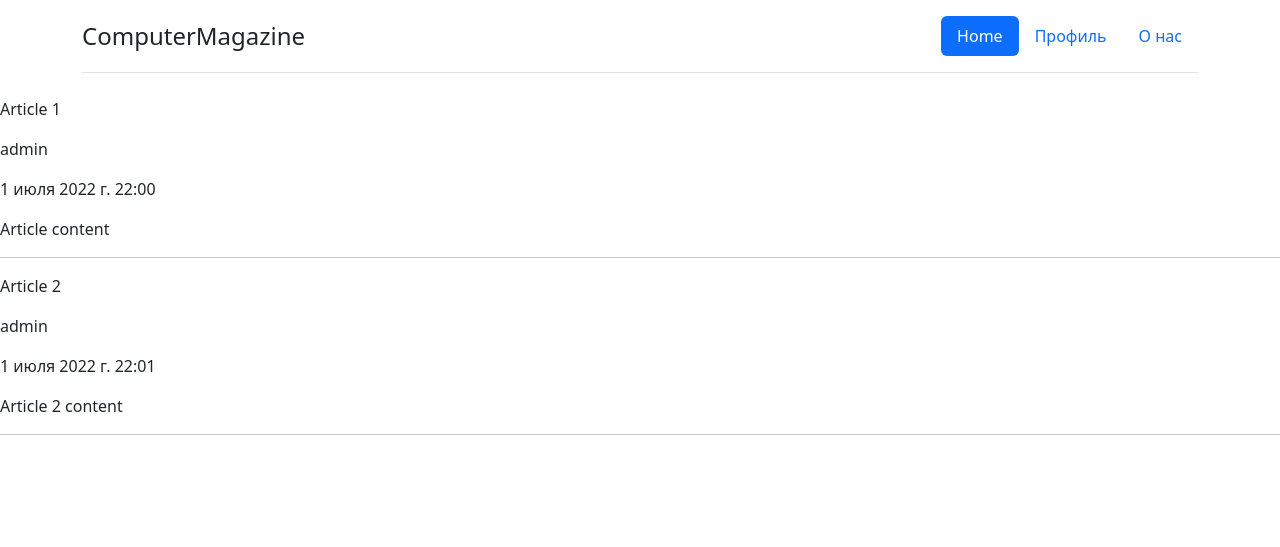
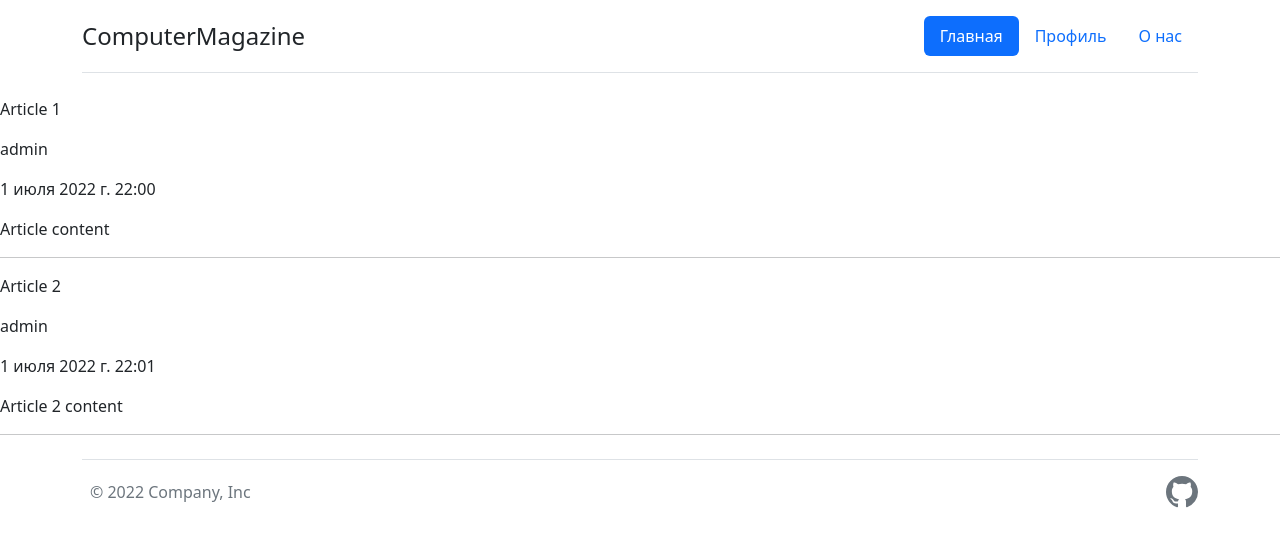
Before and after one commit to bogdanpashtet/blog_django, a Django app: page / in a window 1280 px wide. Shown: the top 547 px of the page. Run offline with Django 4.2, Linux system fonts and the light colour scheme; data comes from the database, SQL or seed files in the repository; both versions use the stored data as it was after the commit.

Commit message:
first commit

```diff
--- a/blog/models.py
+++ b/blog/models.py
@@ -5,11 +5,14 @@ class Users(models.Model):
     name = models.CharField(max_length=30)
     surname = models.CharField(max_length=30)
     nickname = models.CharField(max_length=50)
-    photo = models.ImageField(upload_to='photos/%Y/%M/%D')
+    photo = models.ImageField(upload_to='photos/%Y/%M/%D', blank=True)
     email = models.EmailField(unique=True, default="aaa@aa.com")
     date_of_creation = models.DateTimeField(auto_now_add=True)
     is_active = models.BooleanField(default=True)
     role = models.IntegerField(default=0)
+
+    def __str__(self):
+        return self.nickname
 
 
 class Articles(models.Model):
@@ -17,5 +20,9 @@ class Articles(models.Model):
     owner = models.CharField(max_length=50)
     article_text = models.TextField(blank=True)
     date_of_publishing = models.DateTimeField(auto_now_add=True)
-    # photo_preview = models.ImageField(upload_to='photos_article/%Y/%M/%D')
+    photo_preview = models.ImageField(upload_to='photos_article/%Y/%M/%D', blank=True)
     slug_name = models.SlugField(unique=True, max_length=200, default=0)
+    is_published = models.BooleanField(default=True)
+
+    def __str__(self):
+        return self.title
--- a/blog/templates/blog/base_generic.html
+++ b/blog/templates/blog/base_generic.html
@@ -19,7 +19,7 @@
         </a>
 
         <ul class="nav nav-pills">
-            <li class="nav-item"><a href="#" class="nav-link active" aria-current="page">Home</a></li>
+            <li class="nav-item"><a href="#" class="nav-link active" aria-current="page">Главная</a></li>
             <li class="nav-item"><a href="{% url 'profile' %}" class="nav-link">Профиль</a></li>
             <li class="nav-item"><a href="#" class="nav-link">О нас</a></li>
         </ul>
@@ -28,5 +28,26 @@
 
 {% block content %}{% endblock %}
 
+<div class="container">
+  <footer class="d-flex flex-wrap justify-content-between align-items-center py-3 my-4 border-top  ">
+    <div class="col-md-4 d-flex align-items-center">
+      <a href="/" class="mb-3 me-2 mb-md-0 text-muted text-decoration-none lh-1">
+{#        <svg class="bi" width="30" height="24"><use xlink:href="#bootstrap"/></svg>#}
+      </a>
+      <span class="mb-3 mb-md-0 text-muted">&copy; 2022 Company, Inc</span>
+    </div>
+
+    <ul class="nav col-md-4 justify-content-end list-unstyled d-flex">
+        <li class="ms-3">
+            <a class="text-muted" href="#">
+                <svg xmlns="http://www.w3.org/2000/svg" width="32" height="32" fill="currentColor" class="bi bi-github" viewBox="0 0 16 16">
+                    <path d="M8 0C3.58 0 0 3.58 0 8c0 3.54 2.29 6.53 5.47 7.59.4.07.55-.17.55-.38 0-.19-.01-.82-.01-1.49-2.01.37-2.53-.49-2.69-.94-.09-.23-.48-.94-.82-1.13-.28-.15-.68-.52-.01-.53.63-.01 1.08.58 1.23.82.72 1.21 1.87.87 2.33.66.07-.52.28-.87.51-1.07-1.78-.2-3.64-.89-3.64-3.95 0-.87.31-1.59.82-2.15-.08-.2-.36-1.02.08-2.12 0 0 .67-.21 2.2.82.64-.18 1.32-.27 2-.27.68 0 1.36.09 2 .27 1.53-1.04 2.2-.82 2.2-.82.44 1.1.16 1.92.08 2.12.51.56.82 1.27.82 2.15 0 3.07-1.87 3.75-3.65 3.95.29.25.54.73.54 1.48 0 1.07-.01 1.93-.01 2.2 0 .21.15.46.55.38A8.012 8.012 0 0 0 16 8c0-4.42-3.58-8-8-8z"/>
+                </svg>
+            </a>
+        </li>
+    </ul>
+  </footer>
+</div>
+
 </body>
 </html>
```
Also changed, not shown: blog/admin.py (+9 -2 lines), db.sqlite3.
